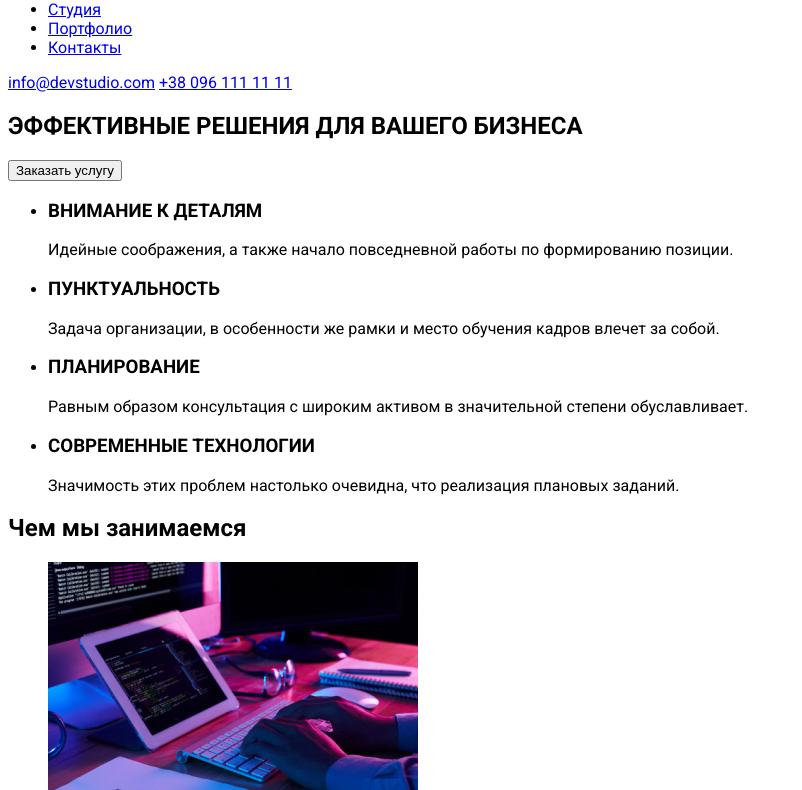
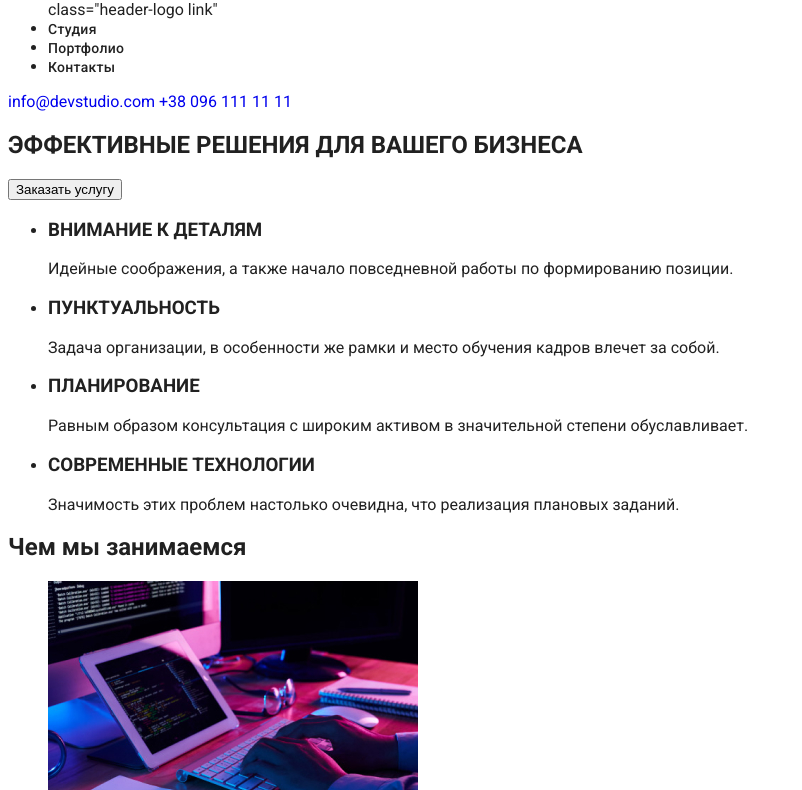
Before and after one commit to VictoriaWii/goit-markup-hw-02, a plain HTML site: page index.html in a window 1280 px wide. Shown: the part 43-833 px from the top of the page, without its empty margins (0-802 px from the left). Drawn offline with Linux system fonts and the light colour scheme.

Commit message:
add heade-link and llink classes

```diff
--- a/css/styles.css
+++ b/css/styles.css
@@ -1,3 +1,15 @@
 body {
   font-family: "Roboto", sans-serif;
+  color: #212121;
 }
+.link {
+  text-decoration: none;
+}
+
+.header-link {
+  font-weight: 500;
+  font-size: 14px;
+  line-height: 1.14;
+  letter-spacing: 0.02em;
+  color: #212121;
+}
--- a/index.html
+++ b/index.html
@@ -16,16 +16,21 @@
   <body>
     <!-- Шапка-->
     <header>
-      <a lang="en" href="">WebStudio</a>
+      <a lang="en" href="" class="header-logo link">WebStudio</a>
       <nav>
         <ul>
-          <li><a href="/index.html">Студия</a></li>
-          <li><a href="/portfolio.html">Портфолио</a></li>
-          <li><a href="/contact">Контакты</a></li>
+          class="header-logo link"
+          <li><a href="/index.html" class="header-link link">Студия</a></li>
+          <li>
+            <a href="/portfolio.html" class="header-link link">Портфолио</a>
+          </li>
+          <li><a href="/contact" class="header-link link">Контакты</a></li>
         </ul>
       </nav>
-      <a href="mailto:info@devstudio.com">info@devstudio.com</a>
-      <a href="tel:+380961111111">+38 096 111 11 11</a>
+      <a href="mailto:info@devstudio.com" class="mail-link link"
+        >info@devstudio.com</a
+      >
+      <a href="tel:+380961111111" class="tel-link link">+38 096 111 11 11</a>
     </header>
     <main>
       <section>
@@ -139,11 +144,13 @@
       </section>
     </main>
     <footer>
-      <a lang="en" href="">WebStudio</a>
+      <a lang="en" href="" class="header-logo link">WebStudio</a>
       <address>
         <p>г. Киев, пр-т Леси Украинки, 26</p>
-        <a href="mailto:info@example.com">info@example.com</a>
-        <a href="tel:+380991111111">+38 099 111 11 11</a>
+        <a href="mailto:info@example.com" class="mail-link link"
+          >info@example.com</a
+        >
+        <a href="tel:+380991111111" class="tel-link link">+38 099 111 11 11</a>
       </address>
     </footer>
   </body>
```
Also changed, not shown: portfolio.html (+15 -9 lines).
